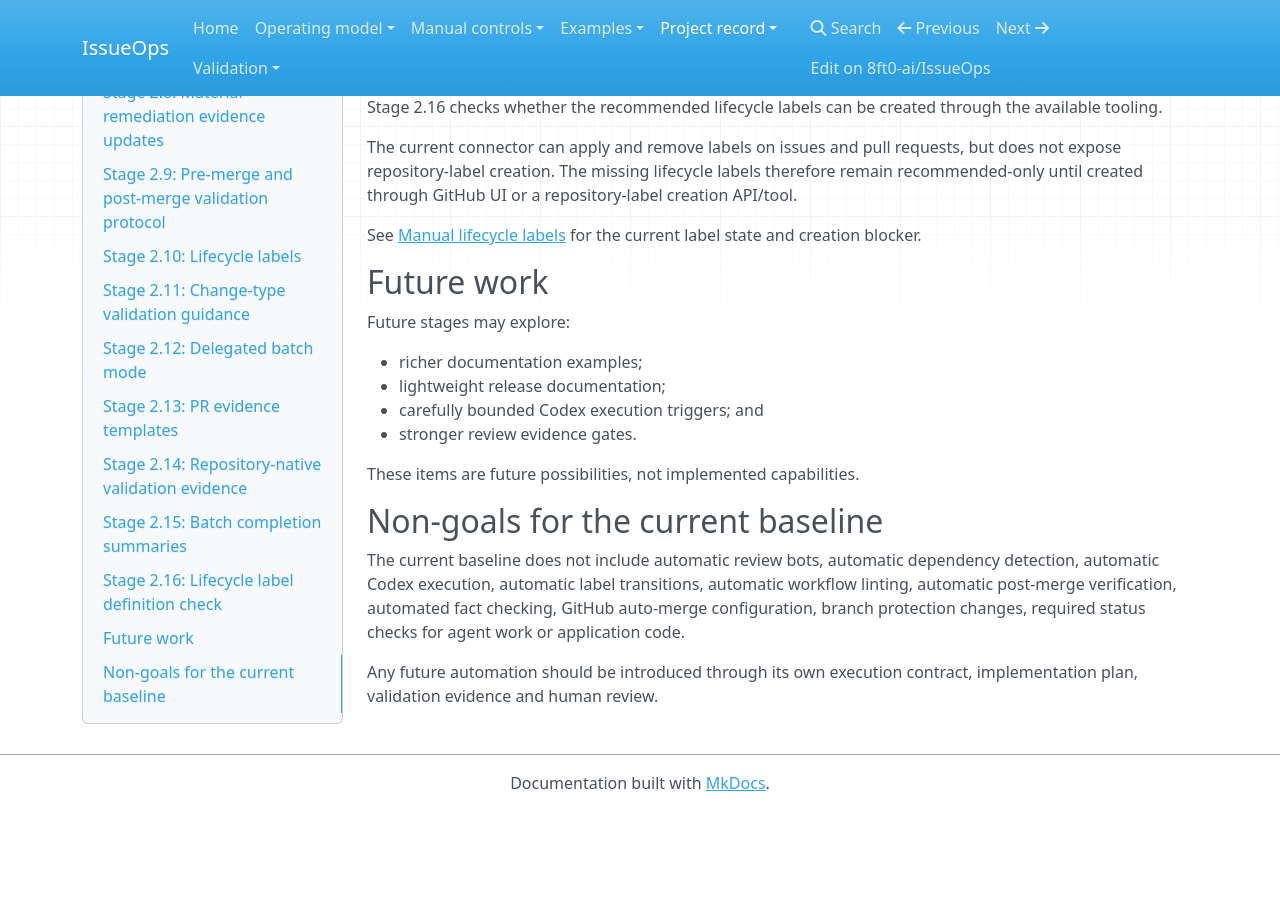
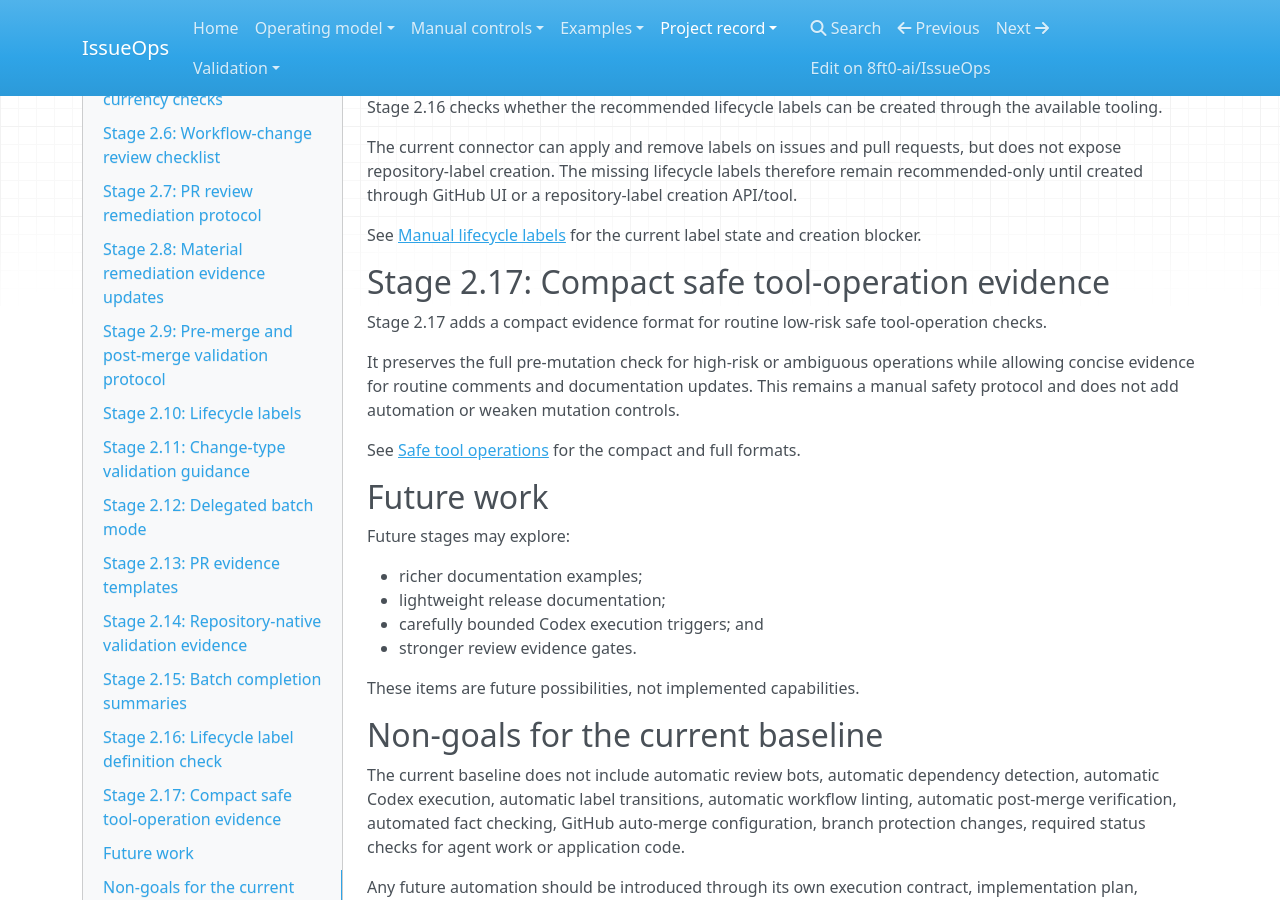
Before and after one commit to 8ft0-ai/IssueOps, an MkDocs documentation site: the page built from docs/roadmap.md, in a window 1280 px wide and 900 px high, scrolled down 3898 px. Built offline with MkDocs 1.6.1, drawn with Linux system fonts in a browser that asks for light colours; nearby versions of some CDN libraries; before the commit the page ends 4709 px from its top, so only the background shows below that.

Commit message:
Record Stage 2.17 compact safe operations

```diff
--- a/docs/roadmap.md
+++ b/docs/roadmap.md
@@ -146,6 +146,14 @@ The current connector can apply and remove labels on issues and pull requests, b
 
 See [Manual lifecycle labels](labels.md) for the current label state and creation blocker.
 
+## Stage 2.17: Compact safe tool-operation evidence
+
+Stage 2.17 adds a compact evidence format for routine low-risk safe tool-operation checks.
+
+It preserves the full pre-mutation check for high-risk or ambiguous operations while allowing concise evidence for routine comments and documentation updates. This remains a manual safety protocol and does not add automation or weaken mutation controls.
+
+See [Safe tool operations](tool-operations.md) for the compact and full formats.
+
 ## Future work
 
 Future stages may explore:
```
